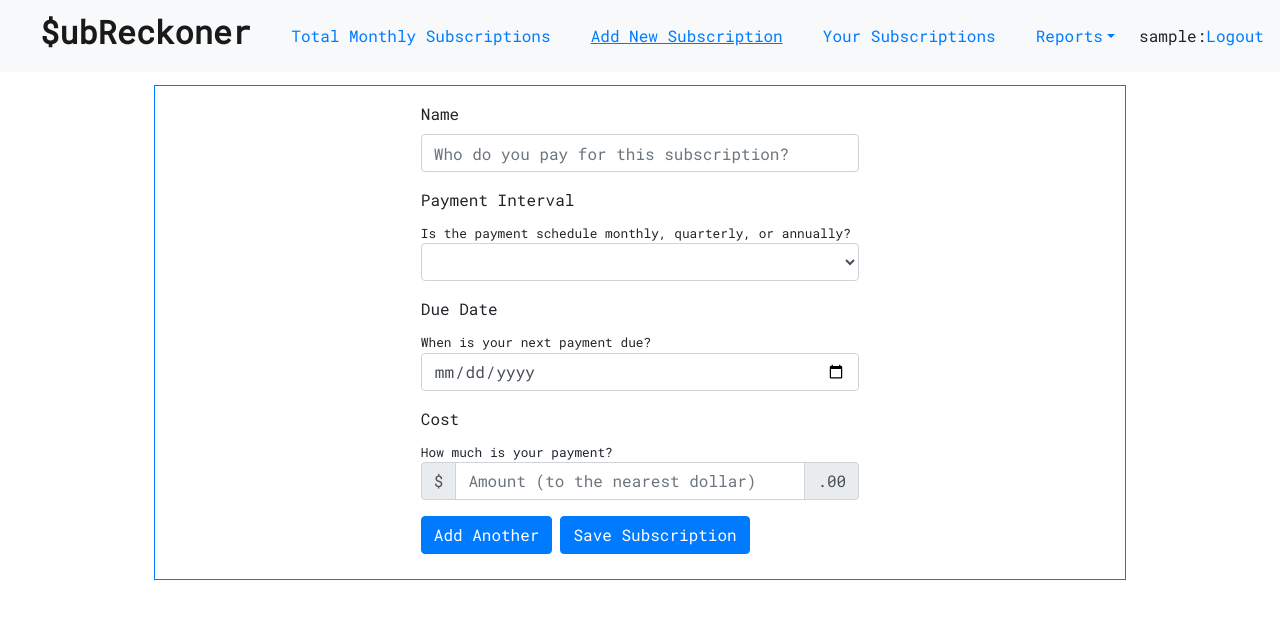
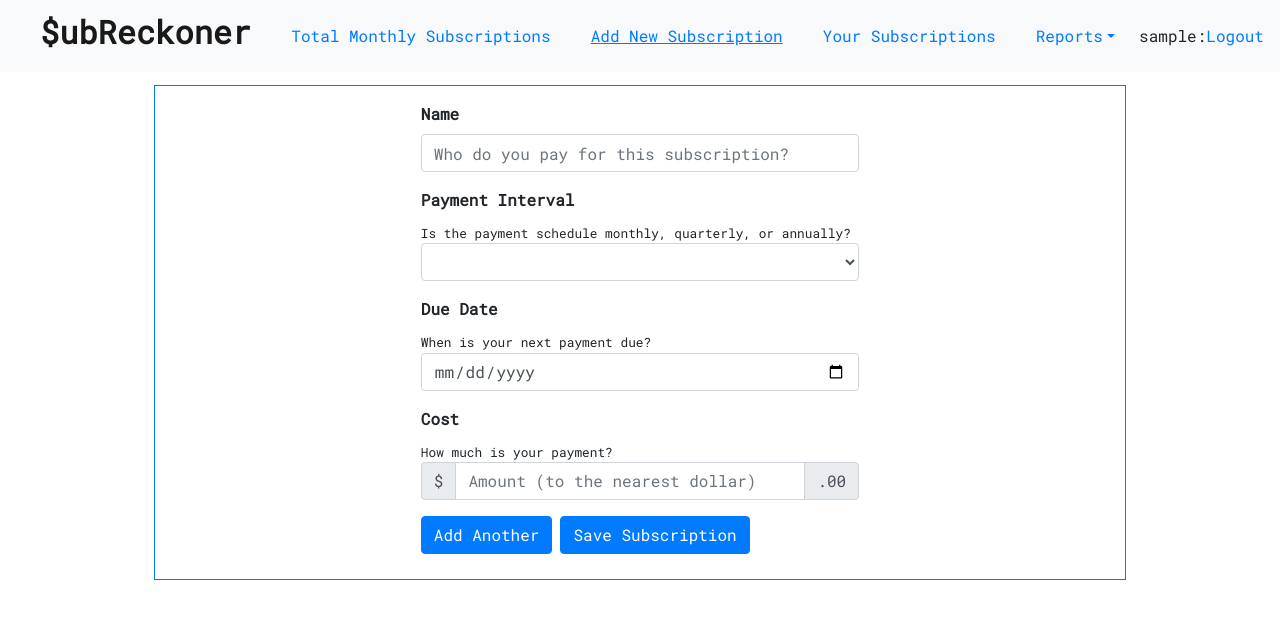
Before and after one commit to ngraton/subscription-frontend-mirror, a React (Create React App) app: page /addsubscription in a window 1280 px wide. Shown: the top 618 px of the page. Built offline with nearby package versions, Linux system fonts and the light colour scheme; no server answers; sample sign-in values are in the browser's storage.

Commit message:
added annual total and monthly totals in bar chart

```diff
--- a/src/forms/AddSubscriptionForm.js
+++ b/src/forms/AddSubscriptionForm.js
@@ -3,6 +3,7 @@ import { Form, Button, Alert, InputGroup, Container } from 'react-bootstrap';
 import { Redirect } from 'react-router-dom'
 import SubscriptionsAPI from '../api/SubscriptionsAPI';
 import UsersAPI from '../api/UsersAPI'
+import './Form.css'
 
 class Subscription extends Component {
   state = {
@@ -81,12 +82,12 @@ class Subscription extends Component {
         {this.state.submitted && <Alert variant="success" onClose={() => this.setState({submitted: false})} dismissible>Your subscription to {this.state.submittedName} was added</Alert>}
          <Form id="subscription_form" onChange={this.onChange} className="w-50 p-3" align='left'>
           <Form.Group controlId="name">
-            <Form.Label>Name</Form.Label>
+            <Form.Label className="toBold">Name</Form.Label>
             <Form.Control required type="text" placeholder="Who do you pay for this subscription?"/>
             {/* <Form.Text>^What is the name of the company you pay for this subscription?^</Form.Text> */}
           </Form.Group>
           <Form.Group controlId="interval">
-            <Form.Label>Payment Interval</Form.Label>
+            <Form.Label className="toBold">Payment Interval</Form.Label>
             <Form.Text>Is the payment schedule monthly, quarterly, or annually?</Form.Text>
             <Form.Control required as="select">
               <option></option>
@@ -96,12 +97,12 @@ class Subscription extends Component {
             </Form.Control>
           </Form.Group>
           <Form.Group controlId="due_date">
-            <Form.Label>Due Date</Form.Label>
+            <Form.Label className="toBold">Due Date</Form.Label>
             <Form.Text>When is your next payment due?</Form.Text>
             <Form.Control required type="date" align="center" />
           </Form.Group>
           <Form.Group controlId="payment">
-            <Form.Label>Cost</Form.Label>
+            <Form.Label className="toBold">Cost</Form.Label>
             <Form.Text>How much is your payment?</Form.Text>
             <InputGroup className="mb-3">
               <InputGroup.Prepend><InputGroup.Text>$</InputGroup.Text></InputGroup.Prepend>
--- a/src/forms/EditSubscriptionForm.js
+++ b/src/forms/EditSubscriptionForm.js
@@ -1,6 +1,7 @@
 import React from 'react';
 import { Form, Button, InputGroup } from 'react-bootstrap';
 import SubscriptionsAPI from '../api/SubscriptionsAPI';
+import './Form.css'
 
 class EditSubscriptionForm extends React.Component {
   state = {
@@ -64,15 +65,15 @@ class EditSubscriptionForm extends React.Component {
         <div>
         <Form id="subscription_form" onChange={this.onChange} className="w-50 p-3" align='left'>
           <Form.Group controlId="name">
-            <Form.Label>Name</Form.Label>
+            <Form.Label className="toBold">Name</Form.Label>
             <Form.Control required type="text" defaultValue={this.state.name}/>
           </Form.Group>
           <Form.Group controlId="due_date">
-            <Form.Label>Due Date</Form.Label>
+            <Form.Label className="toBold">Due Date</Form.Label>
             <Form.Control required type="date" defaultValue={this.state.due_date} />
           </Form.Group>
           <Form.Group controlId="payment">
-            <Form.Label>Cost</Form.Label>
+            <Form.Label className="toBold">Cost</Form.Label>
             <InputGroup className="mb-3">
               <InputGroup.Prepend><InputGroup.Text>$</InputGroup.Text></InputGroup.Prepend>
               <Form.Control required type="number" pattern="[0-9]" min="1" step="1" defaultValue={this.state.payment} placeholder="Amount (to the nearest dollar)"/>
@@ -80,7 +81,7 @@ class EditSubscriptionForm extends React.Component {
             </InputGroup>
           </Form.Group>
           <Form.Group controlId="interval">
-            <Form.Label>Payment Interval</Form.Label>
+            <Form.Label className="toBold">Payment Interval</Form.Label>
             <Form.Control required as="select" defaultValue={this.state.interval}>
               <option value="monthly">monthly</option>
               <option value="quarterly">quarterly</option>
--- /dev/null
+++ b/src/forms/Form.css
@@ -0,0 +1,3 @@
+.toBold {
+  font-weight: 800;
+}
--- a/src/pages/AnnualGraphPage.js
+++ b/src/pages/AnnualGraphPage.js
@@ -4,13 +4,14 @@ import MonthView from '../components/MonthView/MonthView';
 import UsersAPI from '../api/UsersAPI';
 import monthSorter from '../logic/monthSorter';
 import '../../node_modules/react-vis/dist/style.css';
-import { XYPlot, VerticalBarSeries, XAxis, YAxis } from 'react-vis';
+import { XYPlot, VerticalBarSeries, XAxis, YAxis, LabelSeries } from 'react-vis';
 import { Row } from 'react-bootstrap';
 
 class AnnualGraphPage extends Component {
   state = {
     loggedin: true,
-    data: []
+    data: [],
+    annualTotal: 0
   }
 
   componentDidMount() {
@@ -37,19 +38,21 @@ class AnnualGraphPage extends Component {
         totalCost += subscription.payment
       }
       this.setState({data: [...this.state.data, {x: month, y: totalCost}]})
+      this.setState({annualTotal: this.state.annualTotal + totalCost})
     })
   }
 
   render() {
-    console.log(this.state.data)
     return (
       <div>
         {this.state.loggedin === false && <Redirect to='/login'/>}
         <Row className="justify-content-center">
-          <XYPlot height={600} width={800} xType="ordinal">
+          <h2 className="pt-2 pb-3">Annual Total ${this.state.annualTotal}</h2>
+          <XYPlot height={600} width={800} xType="ordinal" margin={{left: 50, right: 50, top: 40, bottom: 40}}>
             <VerticalBarSeries data={this.state.data} />
             <XAxis />
             <YAxis />
+            <LabelSeries data={this.state.data.map(obj => {return {...obj, label: `$${obj.y.toString()}`}})} labelAnchorX="middle" labelAnchorY="text-after-edge"/>
           </XYPlot>
         </Row>
       </div>
```
